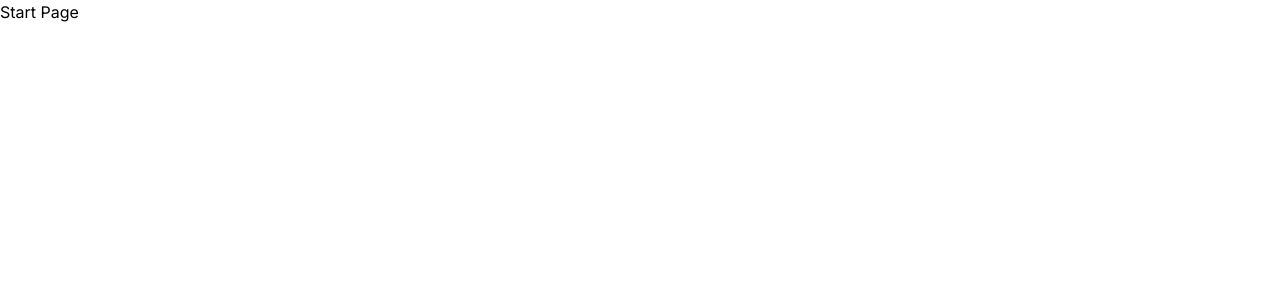
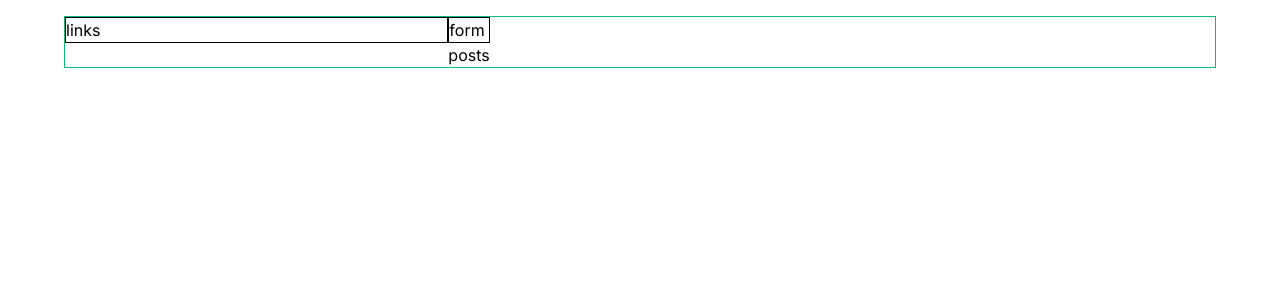
Before and after one commit to MikeSaburov/social-app-1, a Next.js app: page / in a window 1280 px wide. Shown: the top 300 px of the page. Built offline with nearby package versions, Linux system fonts and the light colour scheme.

Commit message:
feature(page): начал раметку

```diff
--- a/app/page.js
+++ b/app/page.js
@@ -1,3 +1,13 @@
 export default function Home() {
-  return <div>Start Page</div>;
+  return (
+    <div className="flex mt-4 max-w-6xl mx-auto border border-emerald-500">
+      <div className="w-1/3">
+        <div className="border border-black">links</div>
+      </div>
+      <div className="">
+        <div className="border border-black">form</div>
+        posts
+      </div>
+    </div>
+  );
 }
--- a/tailwind.config.js
+++ b/tailwind.config.js
@@ -15,4 +15,4 @@ module.exports = {
     },
   },
   plugins: [],
-}
+};
```
